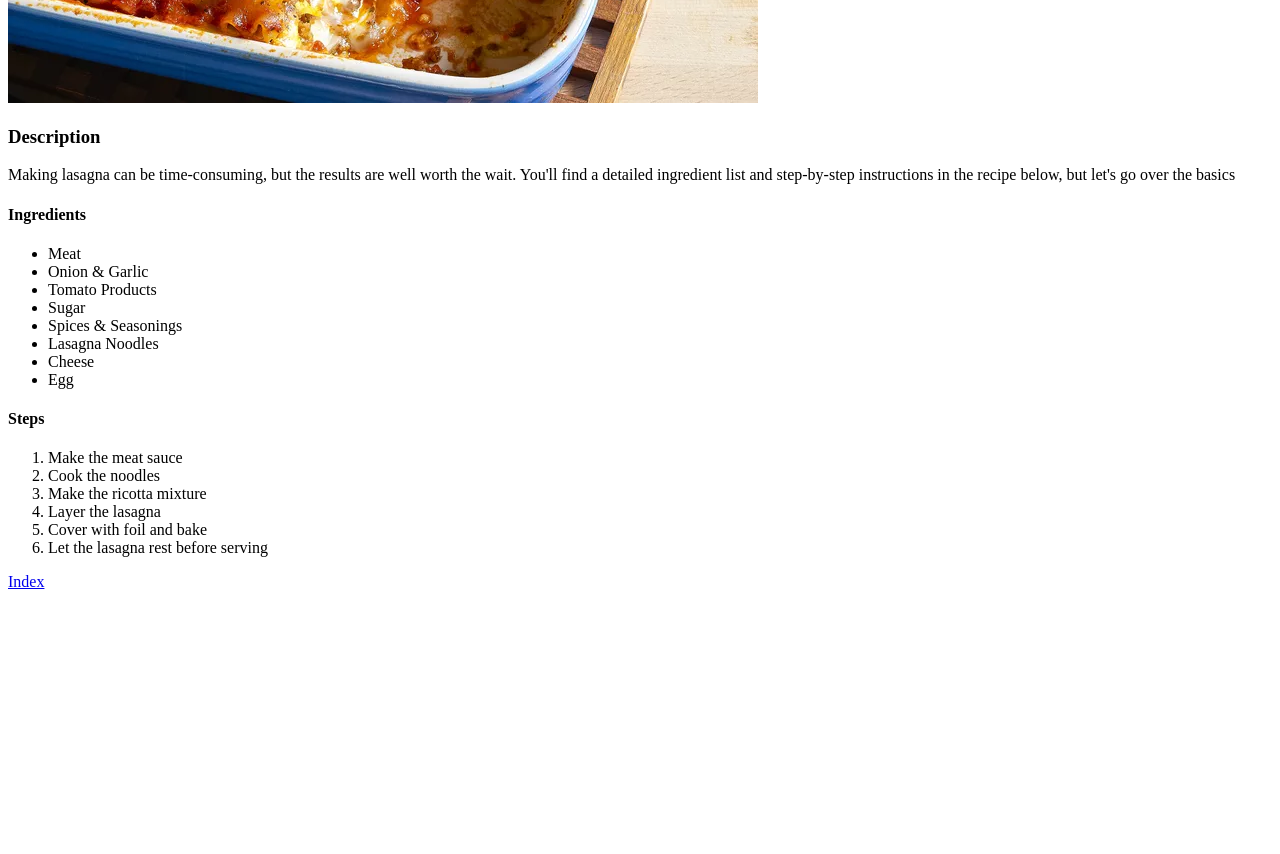
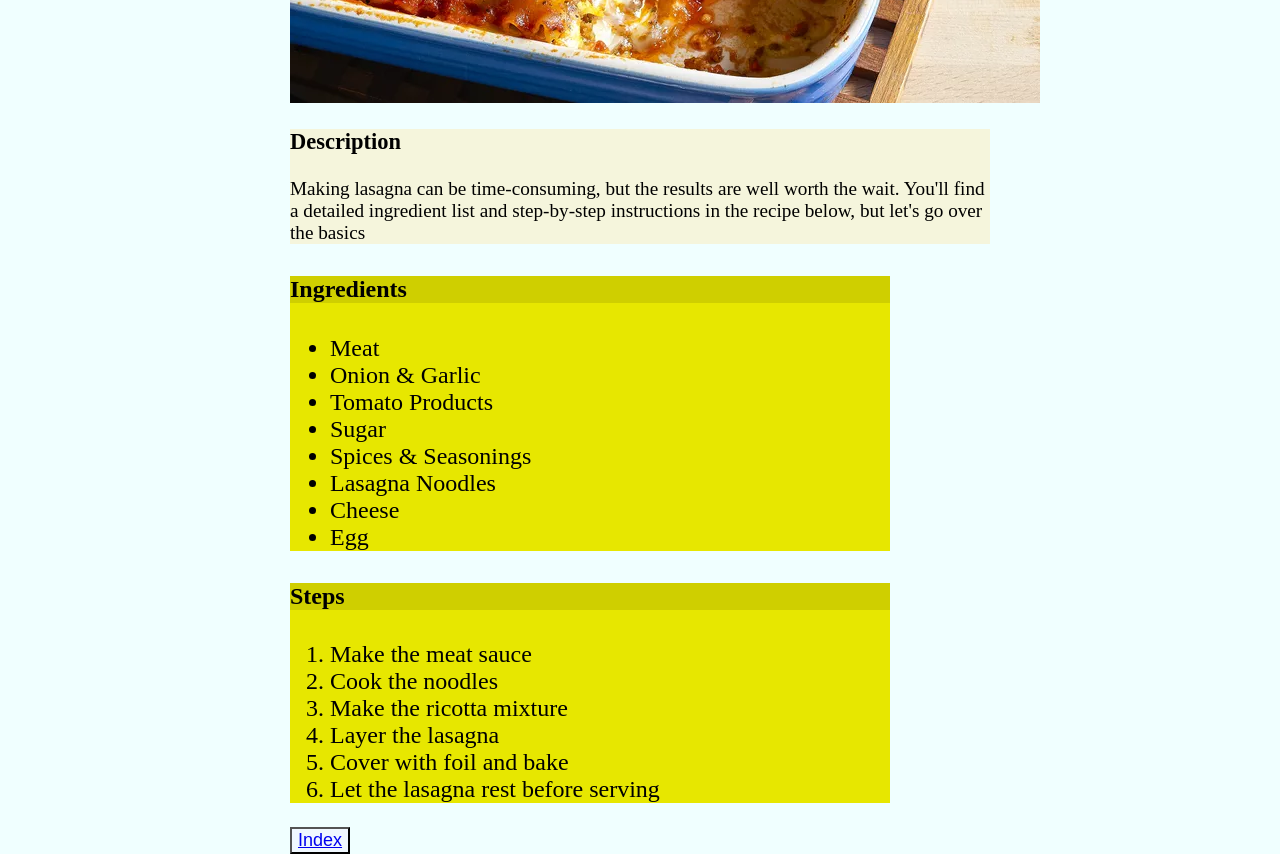
Before and after one commit to mistahlearner/odin-recipes, a plain HTML site: page recipes/lasagna.html in a window 1280 px wide. Shown: the part 540-1394 px from the top of the page. Before the commit the page ends 1139 px from the top, so only its background shows below. Drawn offline with Linux system fonts and the light colour scheme.

Commit message:
Added internal css & linked external css

```diff
--- a/recipes/lasagna.html
+++ b/recipes/lasagna.html
@@ -4,14 +4,25 @@
     <meta charset="UTF-8">
     <meta name="viewport" content="width=device-width, initial-scale=1.0">
     <title>Lasagna Recipe</title>
+    <link rel="stylesheet" href=".././css/style.css">
+    <style>
+        body{
+            margin: auto;
+            width: 700px;
+            background-color: azure;
+        }
+    </style>
 </head>
 <body>
-    <h1>Lasagna Recipe</h1>
+    <h1 class="title">Lasagna Recipe</h1>
 
     <img src="../images/lasagna.jpg" alt="Image of a lasagna">
+    <div class="desc-container">
         <h3>Description</h3>
         <p>Making lasagna can be time-consuming, but the results are well worth the wait. You'll find a detailed ingredient list and step-by-step instructions in the recipe below, but let's go over the basics</p>
+    </div>
 
+    <div class="ingredient-container">
         <h4>Ingredients</h4>
         <ul>
             <li>Meat</li>
@@ -23,7 +34,9 @@
             <li>Cheese</li>
             <li>Egg</li>
         </ul>
+    </div>
 
+    <div class="recipe-container">
         <h4>Steps</h4>
         <ol>
             <li>Make the meat sauce</li>
@@ -33,7 +46,8 @@
             <li>Cover with foil and bake</li>
             <li>Let the lasagna rest before serving</li>
         </ol>
+    </div>
 
-    <a href="../index.html">Index</a>
+    <button><a href=".././index.html">Index</a></button>
 </body>
 </html>
```
Also changed, not shown: index.html (+6 -2 lines), recipes/casserole.html (+15 -1 lines), recipes/pancakes.html (+15 -1 lines). Lines whose indentation alone changed are shown as unchanged.
